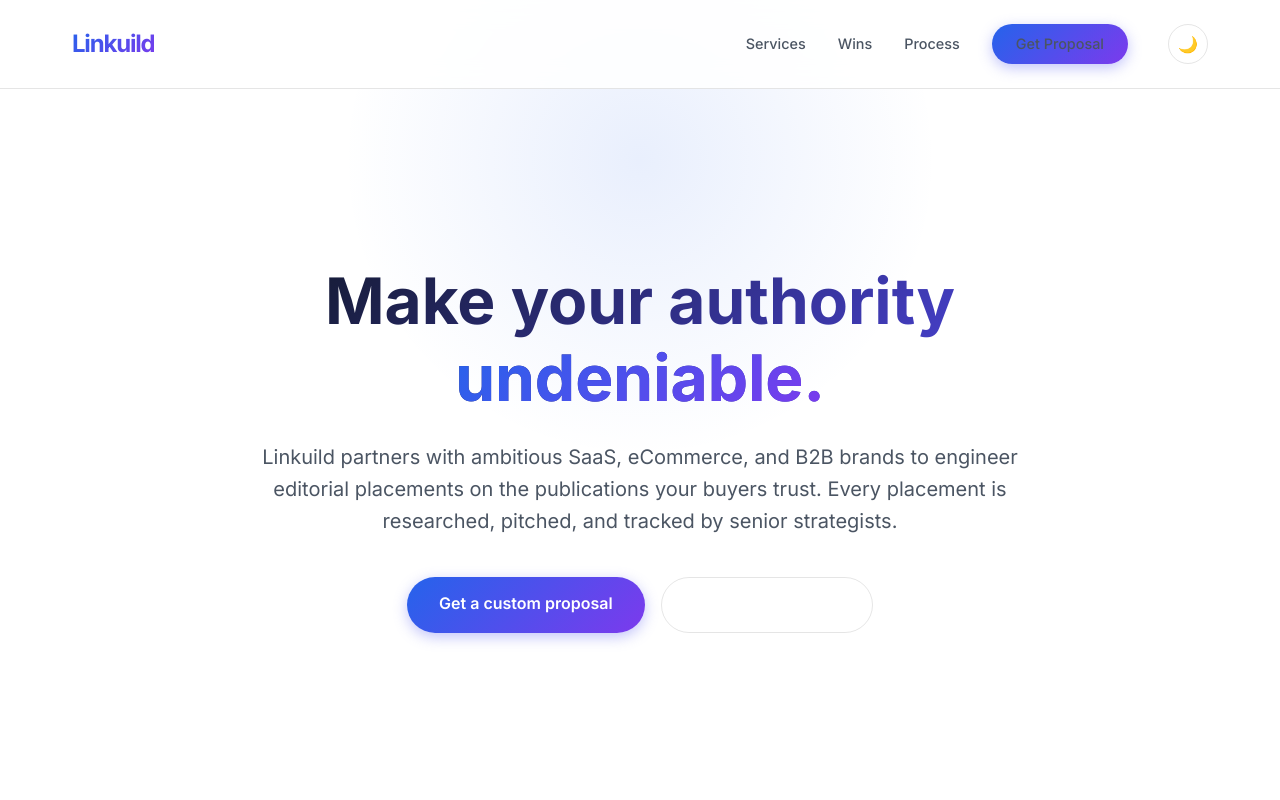
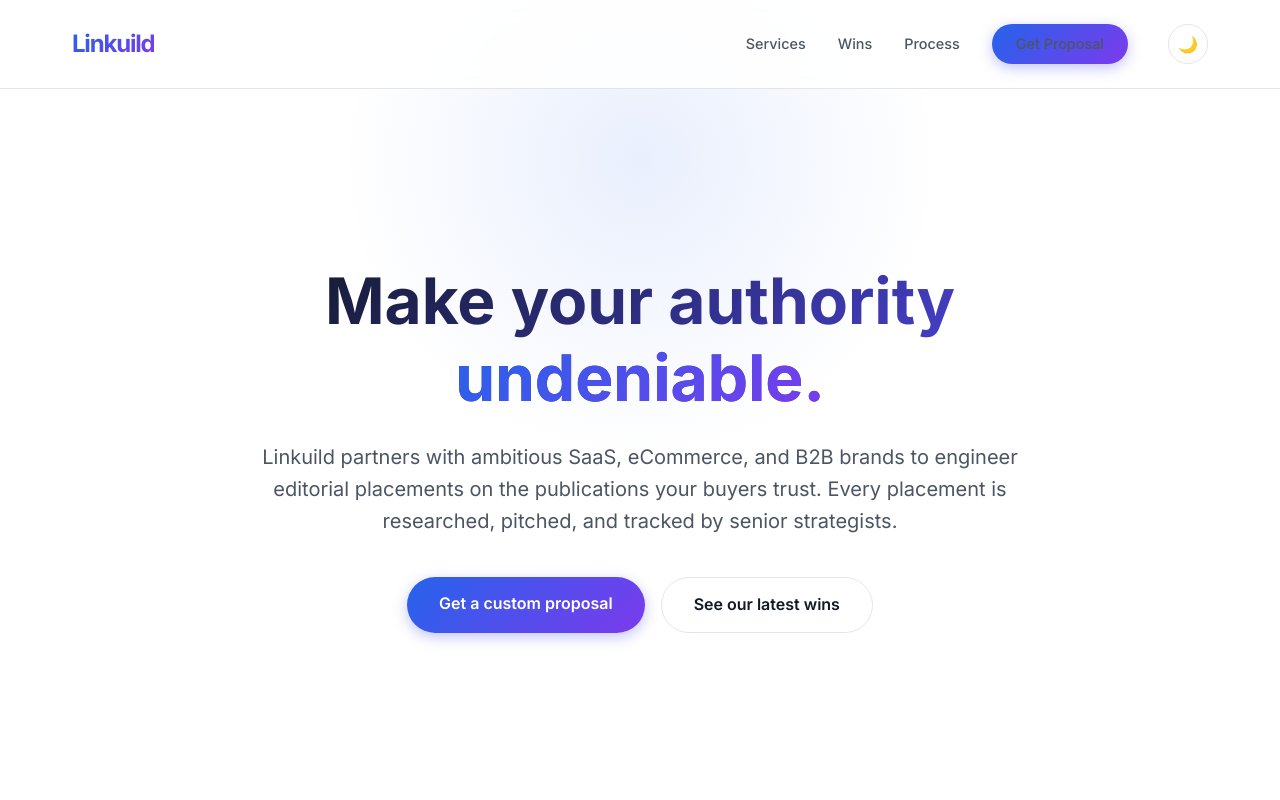
Before and after one commit to zubitech-AI/zonii-leads, a Next.js app: page / in a window 1280 px wide. Shown: the top 800 px of the page. Built offline with nearby package versions, Linux system fonts and the light colour scheme.

Commit message:
Fixed text contrast issues in light mode

```diff
--- a/app/globals.css
+++ b/app/globals.css
@@ -12,11 +12,11 @@
   --nav-bg: rgba(255, 255, 255, 0.85);
   --h1-start: #111827;
   --h1-end: #4f46e5;
-  --quote-mark: rgba(0,0,0,0.05);
+  --quote-mark: rgba(0,0,0,0.15);
   --hero-glow: rgba(37, 99, 235, 0.1);
   --wins-bg: rgba(0,0,0,0.02);
   --cta-bg: linear-gradient(135deg, rgba(37, 99, 235, 0.05) 0%, rgba(124, 58, 237, 0.05) 100%);
-  --step-num-border: rgba(0,0,0,0.1);
+  --step-num-border: rgba(0,0,0,0.3);
 }
 
 @media (prefers-color-scheme: dark) {
@@ -152,13 +152,13 @@ h3 {
 
 .btn-secondary {
   background: transparent;
-  color: white;
+  color: var(--text-primary);
   border: 1px solid var(--glass-border);
 }
 
 .btn-secondary:hover {
   background: var(--glass-bg);
-  border-color: rgba(255, 255, 255, 0.2);
+  border-color: var(--accent-primary);
 }
 
 /* Navbar */
```
